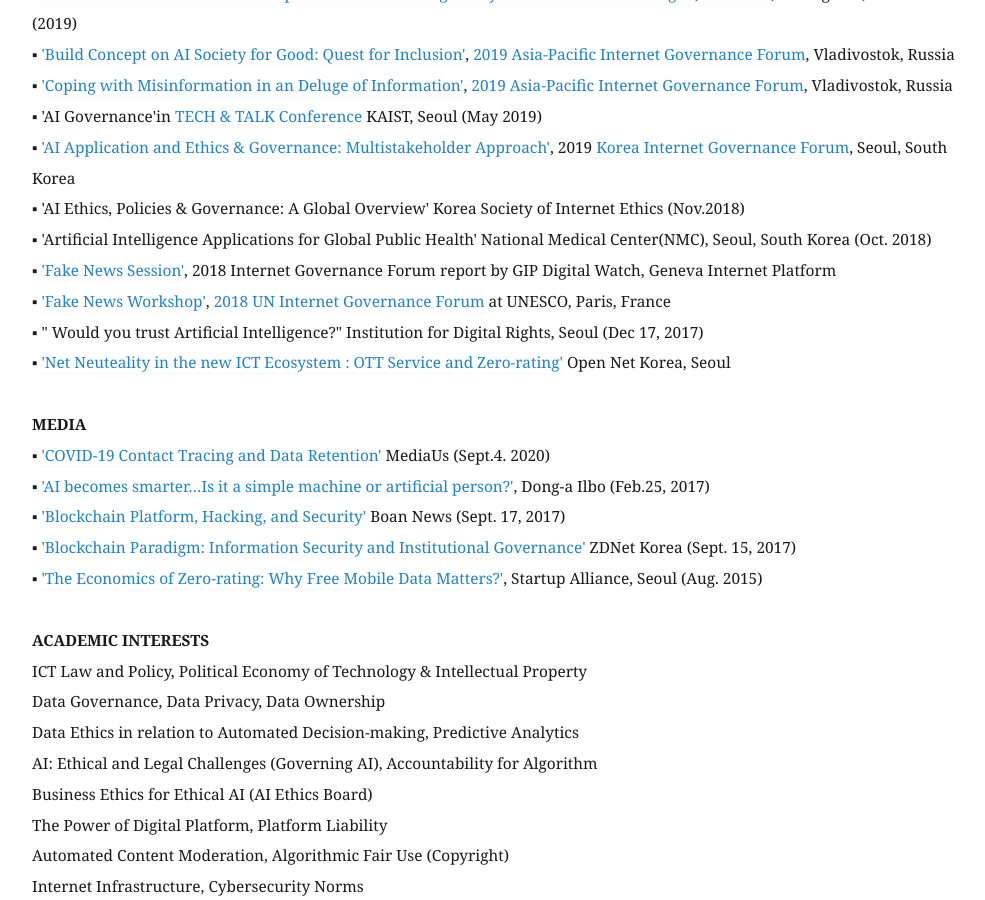
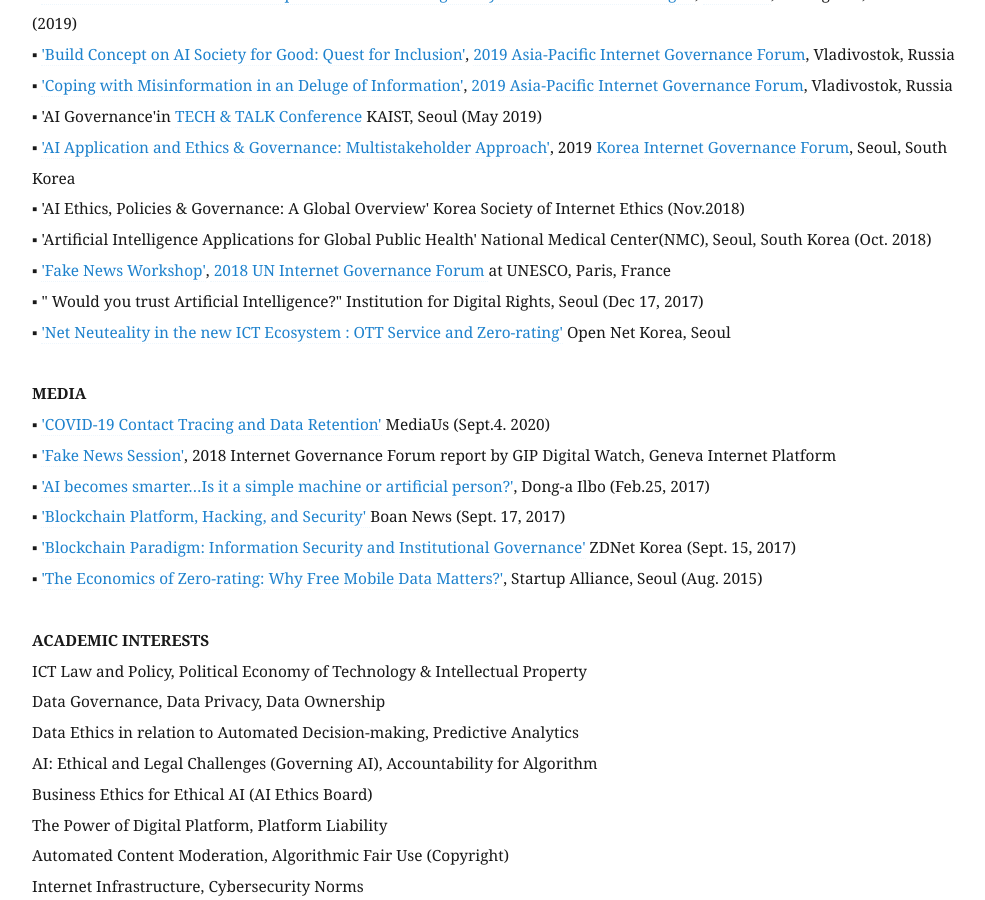
Before and after one commit to eunchangchoi/eunchangchoi.github.io, a Jekyll site: the page built from index.md, in a window 1280 px wide and 900 px high, scrolled down 3192 px. Shown: the whole window, without its empty margins (68-1053 px from the left). Built offline with Jekyll 4.4.1, drawn with Linux system fonts in a browser that asks for light colours.

```diff
--- a/index.md
+++ b/index.md
@@ -64,13 +64,13 @@ From 2017, I have been working for <a href= "https://sites.google.com/a/kiga.or.
 ▪   <a href="https://youtu.be/92cmsMv6xhQ?t=451">'AI Application and Ethics & Governance: Multistakeholder Approach'</a>, 2019 <a href="http://krigf.kr/"> Korea Internet Governance Forum</a>, Seoul, South Korea <br>
 ▪   'AI Ethics, Policies & Governance: A Global Overview' Korea Society of Internet Ethics (Nov.2018) <br>
 ▪   'Artificial Intelligence Applications for Global Public Health' National Medical Center(NMC), Seoul, South Korea (Oct. 2018)<br>
-▪   <a href="https://dig.watch/sessions/session-fakenews">'Fake News Session'</a>, 2018 Internet Governance Forum report by GIP Digital Watch, Geneva Internet Platform <br>
 ▪   <a href="https://www.youtube.com/watch?v=quo1DLyitf8&feature=youtu.be&t=1004">'Fake News Workshop'</a>,<a href="https://igf2018.fr/"> 2018 UN Internet Governance Forum </a> at UNESCO, Paris, France <br>
 ▪  " Would you trust Artificial Intelligence?" Institution for Digital Rights, Seoul (Dec 17, 2017)<br>
 ▪ <a href="https://opennet.or.kr/wp-content/uploads/2015/08/발표자료-Net-Neutrality-OTT-Zero-ratinghandout-2015812-.pdf">'Net Neuteality in the new ICT Ecosystem : OTT Service and Zero-rating'</a> Open Net Korea, Seoul <br>
   <br>
  <strong> MEDIA </strong> <br>
 ▪ <a href="http://www.mediaus.co.kr/news/articleView.html?idxno=192351"> 'COVID-19 Contact Tracing and Data Retention'</a> MediaUs (Sept.4. 2020)  <br>
+▪   <a href="https://dig.watch/sessions/session-fakenews">'Fake News Session'</a>, 2018 Internet Governance Forum report by GIP Digital Watch, Geneva Internet Platform <br>
 ▪ <a href="https://www.donga.com/news/article/all/20170225/83056178/1">'AI becomes smarter…Is it a simple machine or artificial person?'</a>, Dong-a Ilbo (Feb.25, 2017)<br>
 ▪ <a href="https://www.boannews.com/media/view.asp?idx=57022&kind=3">'Blockchain Platform, Hacking, and Security' </a> Boan News (Sept. 17, 2017)<br>
 ▪ <a href="https://www.zdnet.co.kr/view/?no=20170915172456&from=Mobile">'Blockchain Paradigm: Information Security and Institutional Governance'</a> ZDNet Korea (Sept. 15, 2017)<br>
```
